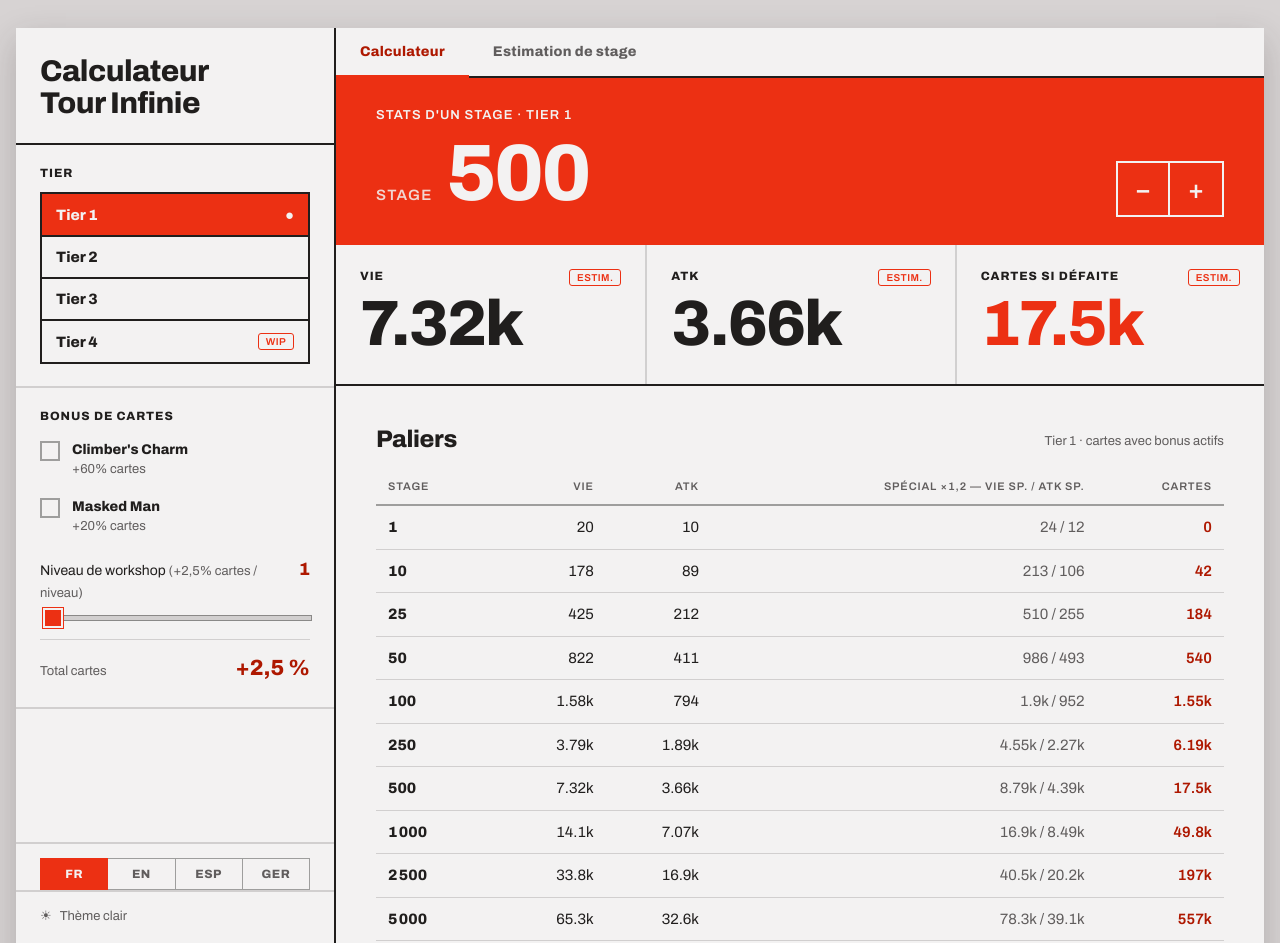
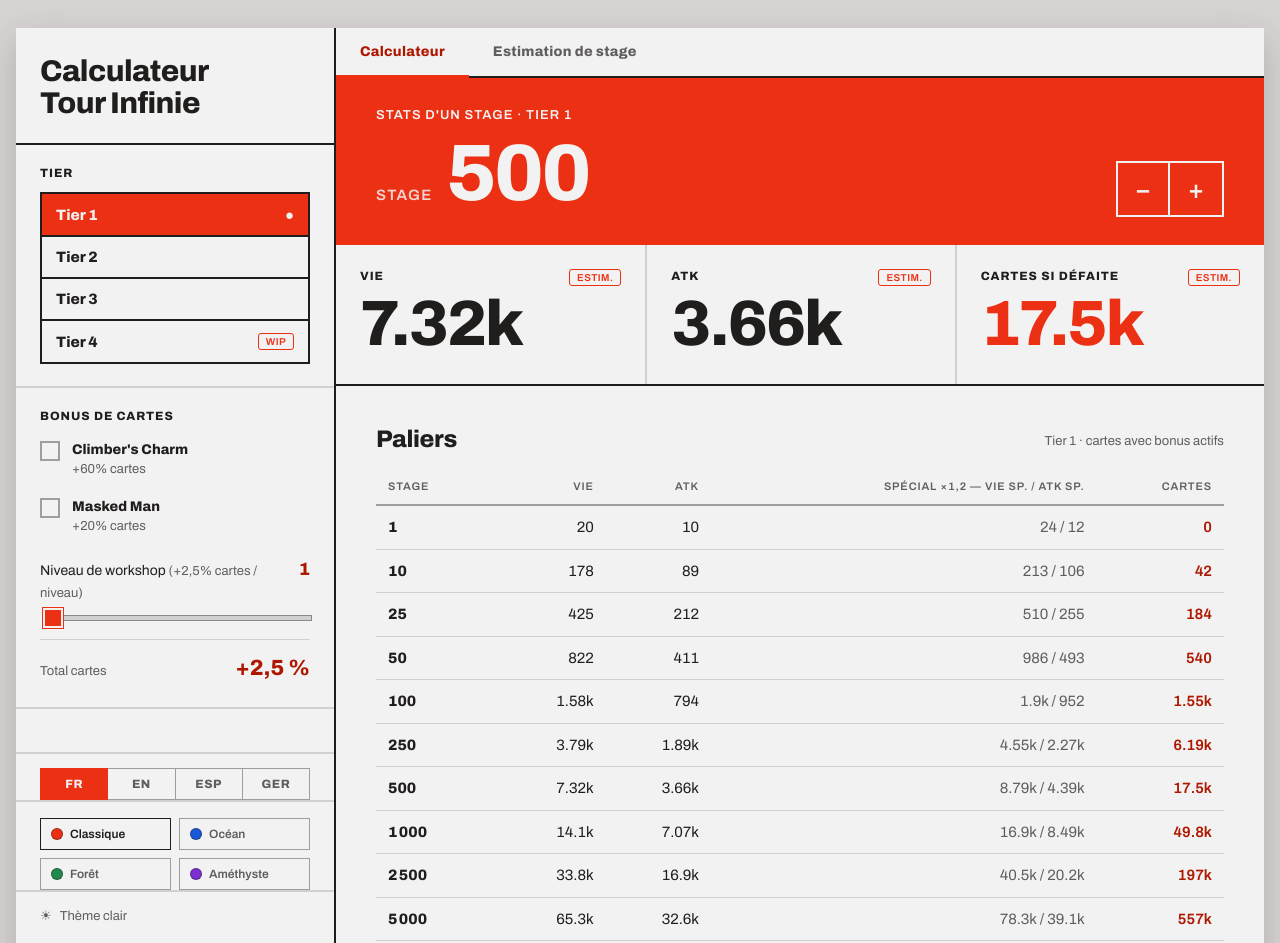
Before and after one commit to Laatem/tower-calculator, a Vue app: page / in a window 1280 px wide. Shown: the top 943 px of the page. Built offline with nearby package versions, Linux system fonts and the light colour scheme.

Commit message:
✨ Add selectable color palette (red/blue/green/violet) with dark variants

```diff
--- a/src/App.vue
+++ b/src/App.vue
@@ -27,7 +27,7 @@ const {
   resetSettings,
 } = useTowerTier();
 
-const { theme, toggleTheme, resetTheme } = useTheme();
+const { theme, toggleTheme, palette, setPalette, palettes, resetTheme } = useTheme();
 const { resetLocale, t } = useLocale();
 
 function resetAll() {
@@ -52,7 +52,10 @@ const activeTab = ref("calculator");
         :workshop-level-max="workshopLevelMax"
         :cards-bonus-percent="cardsBonusPercent"
         :theme="theme"
+        :palette="palette"
+        :palettes="palettes"
         @toggle-theme="toggleTheme"
+        @select-palette="setPalette"
         @reset="resetAll"
       />
 
--- a/src/components/Sidebar.vue
+++ b/src/components/Sidebar.vue
@@ -16,6 +16,8 @@ const props = defineProps({
   workshopLevelMax: { type: Number, default: 20 },
   cardsBonusPercent: { type: Number, required: true },
   theme: { type: String, required: true },
+  palette: { type: String, required: true },
+  palettes: { type: Array, required: true },
 });
 const emit = defineEmits([
   "update:tierId",
@@ -23,6 +25,7 @@ const emit = defineEmits([
   "update:maskedManCharm",
   "update:workshopLevel",
   "toggleTheme",
+  "selectPalette",
   "reset",
 ]);
 
@@ -125,6 +128,21 @@ function fmtPercent(n) {
           @click="setLocale(l.code)"
         >
           {{ l.label }}
+        </button>
+      </div>
+
+      <div class="palette-row" role="group" :aria-label="t('paletteTitle')">
+        <button
+          v-for="p in palettes"
+          :key="p.id"
+          type="button"
+          class="palette-btn"
+          :class="['swatch-' + p.id, { active: palette === p.id }]"
+          :aria-pressed="palette === p.id"
+          @click="emit('selectPalette', p.id)"
+        >
+          <span class="swatch" aria-hidden="true"></span>
+          {{ t(p.labelKey) }}
         </button>
       </div>
 
@@ -286,6 +304,31 @@ function fmtPercent(n) {
 .lang-btn.active { background: var(--color-accent); color: var(--color-bg); border-color: var(--color-accent); }
 .lang-btn:not(.active):hover { background: var(--color-divider-soft); }
 
+.palette-row {
+  display: grid;
+  grid-template-columns: 1fr 1fr;
+  gap: 8px;
+  padding: 16px 24px 0;
+  border-top: 2px solid var(--color-divider-soft);
+}
+.palette-btn {
+  display: flex; align-items: center; gap: 7px;
+  padding: 8px 10px; font: 600 12px var(--font-body);
+  color: var(--color-neutral-700);
+  background: transparent; border: 1px solid var(--color-divider);
+  cursor: pointer;
+}
+.palette-btn:hover { background: var(--color-divider-soft); }
+.palette-btn.active { border-color: var(--color-text); color: var(--color-text); }
+.palette-btn .swatch {
+  width: 12px; height: 12px; border-radius: 50%; flex: none;
+  border: 1px solid var(--color-divider);
+}
+.swatch-red .swatch { background: #ec3013; }
+.swatch-blue .swatch { background: #1958d6; }
+.swatch-green .swatch { background: #1f8a4c; }
+.swatch-violet .swatch { background: #7b2fd1; }
+
 .bottom-toggle {
   display: flex; align-items: center; gap: 8px;
   padding: 16px 24px; font: 500 13px var(--font-body); color: var(--color-neutral-700);
@@ -317,5 +360,7 @@ function fmtPercent(n) {
   .select-wrap select { font-size: 14px; padding: 0 26px 0 10px; }
   .lang-row { padding: 12px 16px 0; gap: 0; }
   .lang-btn { font-size: 11px; padding: 7px 2px; }
+  .palette-row { padding: 12px 16px 0; }
+  .palette-btn { font-size: 11px; padding: 7px 8px; }
 }
 </style>
--- a/src/composables/useTheme.js
+++ b/src/composables/useTheme.js
@@ -1,6 +1,16 @@
 import { ref, watch } from "vue";
 
 const STORAGE_KEY = "tower-theme";
+const PALETTE_STORAGE_KEY = "tower-palette";
+const DEFAULT_PALETTE = "red";
+
+export const PALETTES = [
+  { id: "red", labelKey: "paletteRed" },
+  { id: "blue", labelKey: "paletteBlue" },
+  { id: "green", labelKey: "paletteGreen" },
+  { id: "violet", labelKey: "paletteViolet" },
+];
+const PALETTE_IDS = PALETTES.map((p) => p.id);
 
 function systemPrefersDark() {
   try {
@@ -14,6 +24,10 @@ function applyTheme(v) {
   document.documentElement.setAttribute("data-theme", v);
 }
 
+function applyPalette(v) {
+  document.documentElement.setAttribute("data-palette", v);
+}
+
 export function useTheme() {
   let initial;
   try {
@@ -23,8 +37,16 @@ export function useTheme() {
     initial = systemPrefersDark() ? "dark" : "light";
   }
 
+  let initialPalette;
+  try {
+    initialPalette = localStorage.getItem(PALETTE_STORAGE_KEY);
+  } catch (e) {}
+  if (!PALETTE_IDS.includes(initialPalette)) initialPalette = DEFAULT_PALETTE;
+
   const theme = ref(initial);
+  const palette = ref(initialPalette);
   applyTheme(theme.value);
+  applyPalette(palette.value);
 
   watch(theme, (v) => {
     applyTheme(v);
@@ -33,13 +55,25 @@ export function useTheme() {
     } catch (e) {}
   });
 
+  watch(palette, (v) => {
+    applyPalette(v);
+    try {
+      localStorage.setItem(PALETTE_STORAGE_KEY, v);
+    } catch (e) {}
+  });
+
   function toggleTheme() {
     theme.value = theme.value === "dark" ? "light" : "dark";
   }
 
+  function setPalette(id) {
+    if (PALETTE_IDS.includes(id)) palette.value = id;
+  }
+
   function resetTheme() {
     theme.value = systemPrefersDark() ? "dark" : "light";
+    palette.value = DEFAULT_PALETTE;
   }
 
-  return { theme, toggleTheme, resetTheme };
+  return { theme, toggleTheme, palette, setPalette, palettes: PALETTES, resetTheme };
 }
--- a/src/i18n/dictionary.js
+++ b/src/i18n/dictionary.js
@@ -19,6 +19,11 @@ export const DICT = {
     totalCards: "Total cartes",
     themeLight: "Thème clair",
     themeDark: "Thème sombre",
+    paletteTitle: "Couleur",
+    paletteRed: "Classique",
+    paletteBlue: "Océan",
+    paletteGreen: "Forêt",
+    paletteViolet: "Améthyste",
     resetSettings: "Réinitialiser les réglages",
     stageStatsEyebrow: "Stats d'un stage · {tier}",
     stageWord: "Stage",
@@ -61,6 +66,11 @@ export const DICT = {
     totalCards: "Total cards",
     themeLight: "Light theme",
     themeDark: "Dark theme",
+    paletteTitle: "Color",
+    paletteRed: "Classic",
+    paletteBlue: "Ocean",
+    paletteGreen: "Forest",
+    paletteViolet: "Amethyst",
     resetSettings: "Reset settings",
     stageStatsEyebrow: "Stage stats · {tier}",
     stageWord: "Stage",
@@ -103,6 +113,11 @@ export const DICT = {
     totalCards: "Total de cartas",
     themeLight: "Tema claro",
     themeDark: "Tema oscuro",
+    paletteTitle: "Color",
+    paletteRed: "Clásico",
+    paletteBlue: "Océano",
+    paletteGreen: "Bosque",
+    paletteViolet: "Amatista",
     resetSettings: "Restablecer ajustes",
     stageStatsEyebrow: "Estadísticas de etapa · {tier}",
     stageWord: "Etapa",
@@ -145,6 +160,11 @@ export const DICT = {
     totalCards: "Karten gesamt",
     themeLight: "Helles Design",
     themeDark: "Dunkles Design",
+    paletteTitle: "Farbe",
+    paletteRed: "Klassisch",
+    paletteBlue: "Ozean",
+    paletteGreen: "Wald",
+    paletteViolet: "Amethyst",
     resetSettings: "Einstellungen zurücksetzen",
     stageStatsEyebrow: "Etappen-Statistiken · {tier}",
     stageWord: "Etappe",
```
